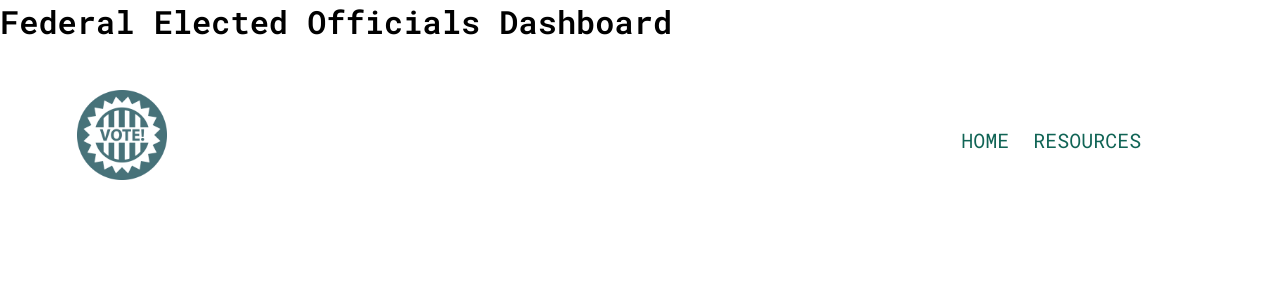
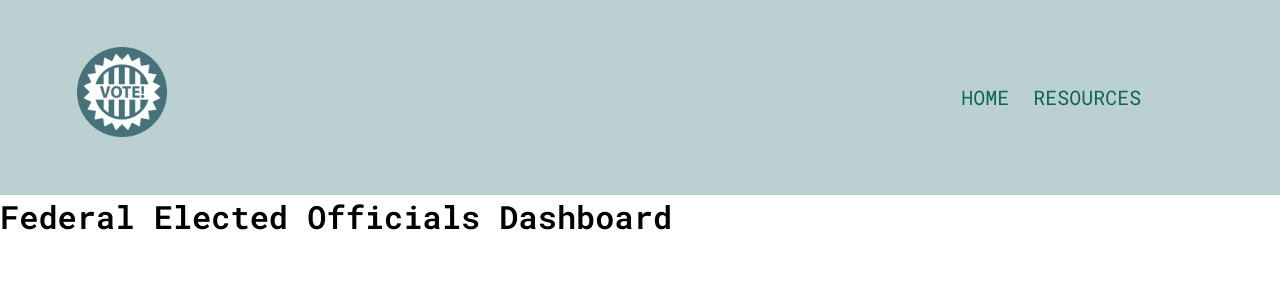
Before and after one commit to DheyaM/HackNC2022, a Flask app: page /federal in a window 1280 px wide. Shown: the top 300 px of the page. Run offline with Flask 2, Linux system fonts and the light colour scheme; some libraries are stand-ins or nearby versions.

Commit message:
Complete

```diff
--- a/static/css/main.css
+++ b/static/css/main.css
@@ -16,8 +16,8 @@
 
 
   .dashboard{
-    width: 75%;
-    min-height: 50vh;
+    width: 100%;
+    min-height: 5vh;
     background-image: linear-gradient(rgba(19, 90, 93, 0.286),rgba(19, 90, 93, 0.286));
     background-position: center;
     background-size: cover;
--- a/templates/federal.html
+++ b/templates/federal.html
@@ -1,4 +1,22 @@
 <!doctype html>
+
+
+<html>
+    <section class="dashboard">
+
+    <nav>
+
+        <a class="logo" href="{{ url_for('index') }}"><img src="{{ url_for('static', filename='votelogo.png') }}">
+            <div class="nav-links">
+        <ul>
+            <li><a href="{{ url_for('index') }}">HOME</a></li>
+            <li><a href="{{ url_for('resources') }}">RESOURCES</a></li>
+        </ul>
+        </div>
+    </nav>
+    </section>
+</html>
+
 
 <html>
 
@@ -10,14 +28,7 @@
 <body>
     <div id='chart' class='chart'”></div>
     <h1>Federal Elected Officials Dashboard</h1>
-        <nav>
-            <a class="logo" href="{{ url_for('index') }}"><img src="{{ url_for('static', filename='votelogo.png') }}">
-                <div class="nav-links">
-            <ul>
-                <li><a href="{{ url_for('index') }}">HOME</a></li>
-                <li><a href="{{ url_for('resources') }}">RESOURCES</a></li>
-            </ul>
-            </div>
+
         </nav>
         <script src='https://cdn.plot.ly/plotly-latest.min.js'></script>
         <script type='text/javascript'>
--- a/templates/index.html
+++ b/templates/index.html
@@ -13,6 +13,7 @@
                 <ul>
                     <li><a href="{{ url_for('index') }}">HOME</a></li>
                     <li><a href="{{ url_for('resources') }}">RESOURCES</a></li>
+                    <li><a href="{{ url_for('contact') }}">CONTACT US</a></li>
                 </ul>
             </div>
         </nav>
```
Also changed, not shown: templates/national.html (+2 -11 lines).
